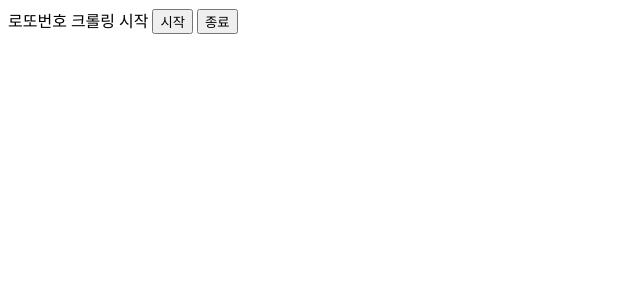
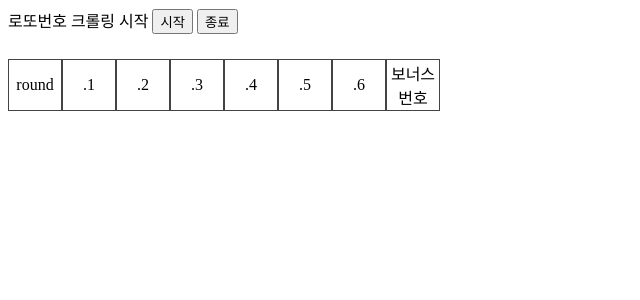
Before and after one commit to eejjhh222/JangoLotto, a Django app: page /lotto/crollingNumber in a window 1280 px wide. Shown: the top 300 px of the page, without its empty margins (0-640 px from the left). Run offline with Django 3.2, Linux system fonts and the light colour scheme; some libraries are stand-ins or nearby versions.

Commit message:
로또번호 크롤링 완료

```diff
--- a/getCron/templates/lottoNumber_crolling.html
+++ b/getCron/templates/lottoNumber_crolling.html
@@ -12,6 +12,21 @@
     <span>로또번호 크롤링 시작</span>
     <button onclick="start();">시작</button>
     <button onclick="stop();">종료</button>
+
+    <div id="numberListDiv" style="padding-top:25px;">
+        <table class="viewTable" id="numberListTbl">
+            <tr>
+            <td>round</td>
+            <td>.1</td>
+            <td>.2</td>
+            <td>.3</td>
+            <td>.4</td>
+            <td>.5</td>
+            <td>.6</td>
+            <td>보너스번호</td>
+        </tr>
+        </table>
+    </div>
 </body>
 
 
--- a/getCron/urls.py
+++ b/getCron/urls.py
@@ -26,6 +26,6 @@ urlpatterns = [
     path('saveNumber', views.save_number, name='save_number'),
     path('listNumber', views.list_number, name='list_number'),
     path('crollingNumber', views.crolling_number, name='crolling_number'),
-    # path('apiTest', views.apiTest, name='apiTest'),
+    path('numberApi', views.numberApi, name='numberApi'),
     # path('getNumber/<int:round_id>/', views.get_number, name='get_number'),
 ]
--- a/getCron/views.py
+++ b/getCron/views.py
@@ -7,6 +7,8 @@ from .module.crolling_lotto import *
 from getCron.models import lotto_data
 from django.urls import reverse
 import logging
+import json
+from django.views.decorators.csrf import csrf_exempt
 
 
 logger = logging.getLogger('mylogger')
@@ -54,15 +56,12 @@ def lotto_number(request):
 
 
 # def get_number(request, round_id):
-def get_number(request):
-    round_id = int(request.GET['round_id'])
-#     lotto_data = get_object_or_404(lotto_data, pk=round)
-#     round_id = int(round)
-#     round_id = int(round_id)
+
+
+def crolling_lotto(round_id):
     res = looto_process(round_id)
-
     if res == "error":
-        return HttpResponse('error')
+        return 'error'
     else:
         prize_list = res[round_id]
 
@@ -90,16 +89,28 @@ def get_number(request):
             , 'prize6': prize_list[5]
             , 'bonus': bonus
         }
-        form = prizeNumberForm(data)
 
-        context = {
-            'round': round_id
-            , 'form': form
-            , 'prize_list': prize_list
-            , 'bonus': bonus
-        }
+        return data, prize_list
 
-        return render(request, 'lottoNumber_view.html', context)
+
+def get_number(request):
+    round_id = int(request.GET['round_id'])
+#     lotto_data = get_object_or_404(lotto_data, pk=round)
+#     round_id = int(round)
+#     round_id = int(round_id)
+    data, prize_list = crolling_lotto(round_id)
+    bonus = data['bonus']
+
+    form = prizeNumberForm(data)
+
+    context = {
+        'round': round_id
+        , 'form': form
+        , 'prize_list': prize_list
+        , 'bonus': bonus
+    }
+
+    return render(request, 'lottoNumber_view.html', context)
 
 
 def save_number(request):
@@ -162,8 +173,14 @@ def list_number(request):
         return render(request, 'lottoNumber_list.html', context)
 
 
-def apiTest(request):
-    return HttpResponse("api")
+@csrf_exempt #csrf 사용안하기
+def numberApi(request):
+    # print(request.is_ajax())
+    data = json.loads(request.body)
+    round_id = data['round']
+    data, prize_list = crolling_lotto(round_id)
+    print(data)
+    return HttpResponse(json.dumps(data))
 
 
 def crolling_number(request):
```
Also changed, not shown: 1 other file.
